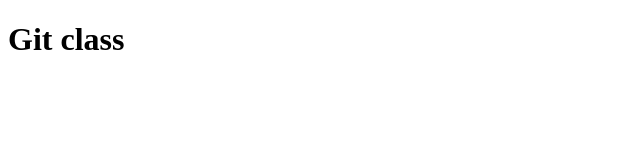
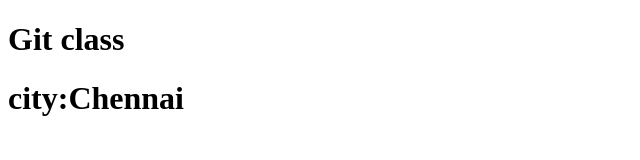
Before and after one commit to dhivyapalanisamy-alt/vishnurepo, a plain HTML site: page index.html in a window 1280 px wide. Shown: the whole page, without its empty margins (0-640 px from the left). Drawn offline with Linux system fonts and the light colour scheme.

Commit message:
Update index.html

```diff
--- a/index.html
+++ b/index.html
@@ -7,5 +7,6 @@
 </head>
 <body>
     <h1>Git class</h1>
+    <h1>city:Chennai</h1>
 </body>
 </html>
```
